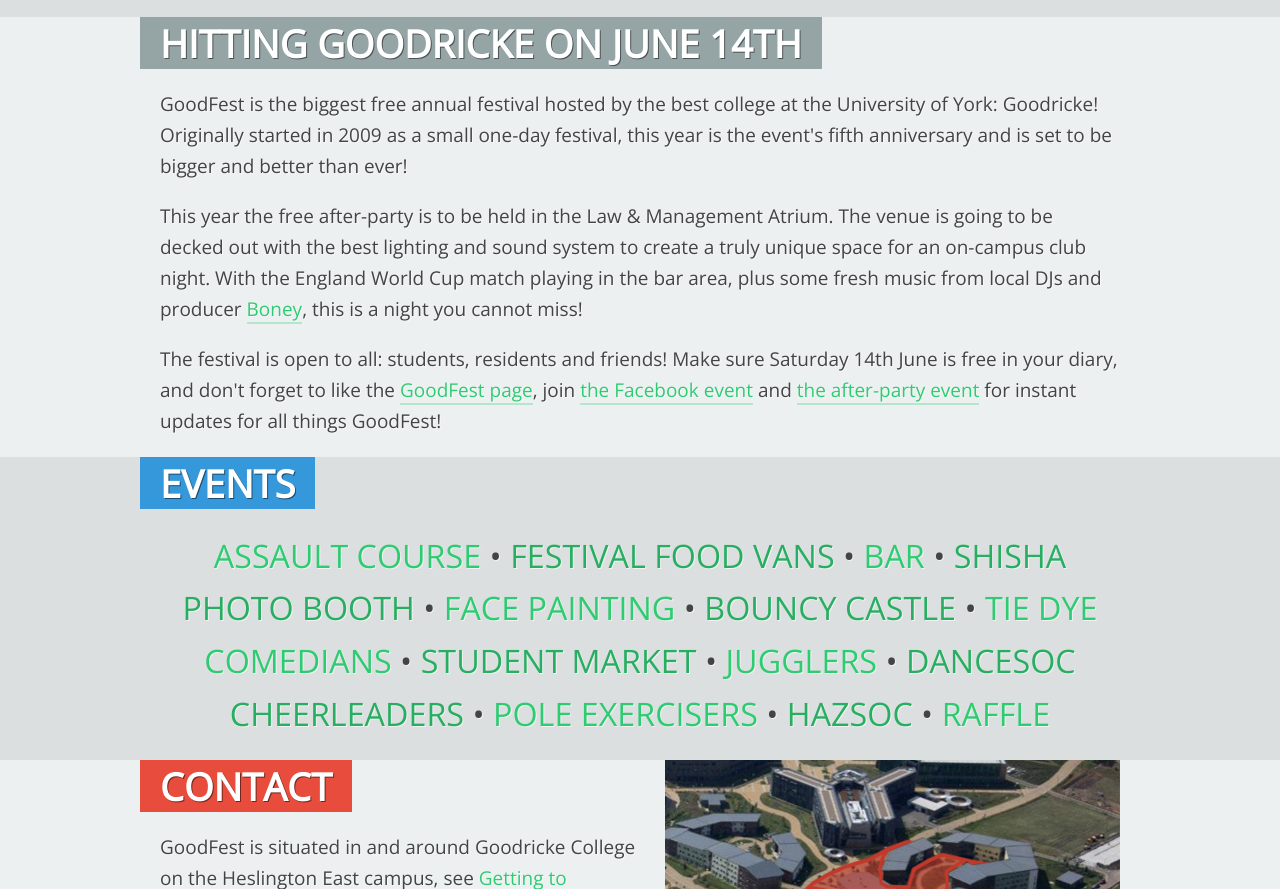
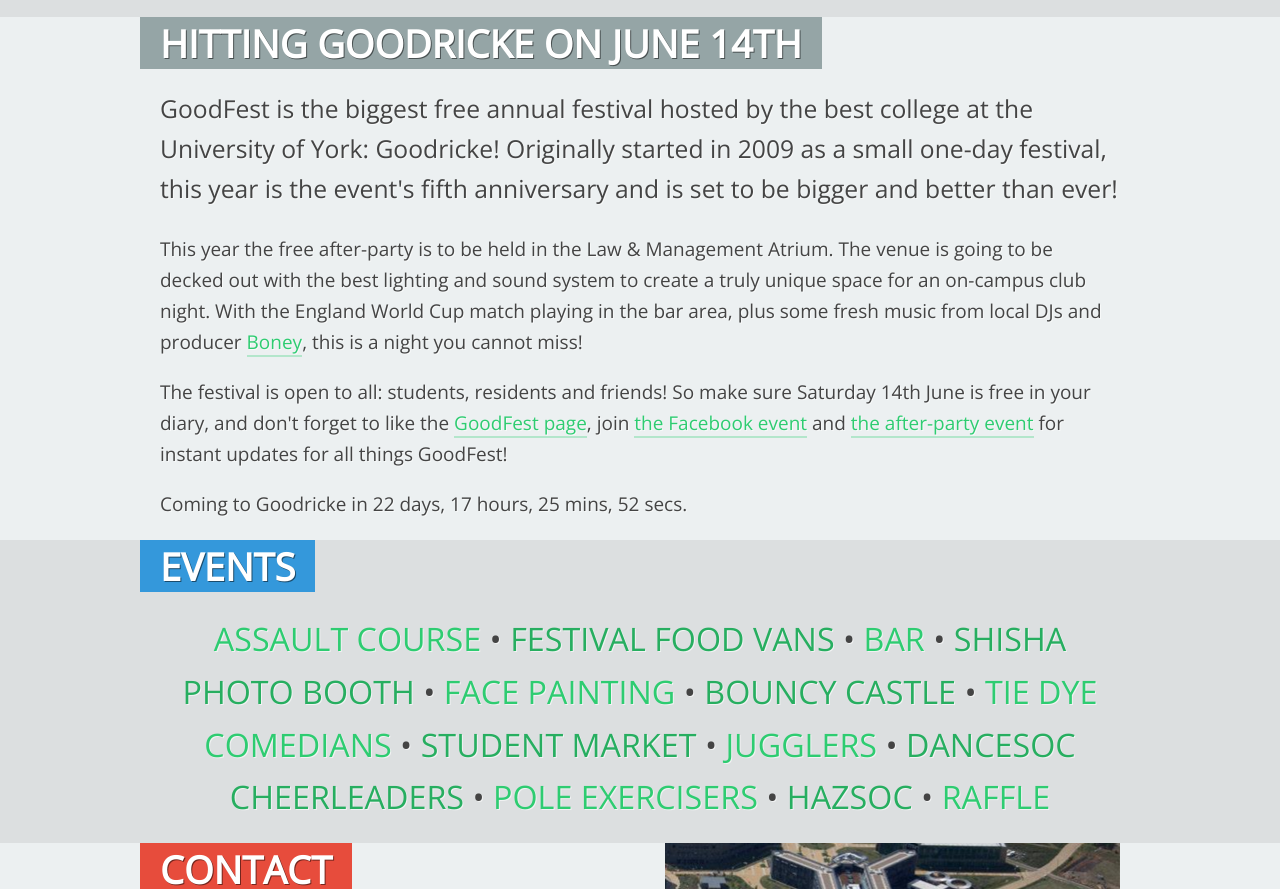
Before and after one commit to GoodrickeJCRC/goodfest-2014, a website: page static/index.html in a window 1280 px wide. Shown: the part 1352-2241 px from the top of the page. Drawn offline with nearby package versions, Linux system fonts and the light colour scheme; files that its build step writes are made by us from their sources.

Commit message:
Fixed nav; updated text; added countdown

```diff
--- a/Gruntfile.js
+++ b/Gruntfile.js
@@ -33,7 +33,8 @@
           'static/js/vendor/jquery.swfobject.1-1-1.js',
           'static/js/site.js',
           'static/js/nav.js',
-          'static/js/video.js'
+          'static/js/video.js',
+          'static/js/countdown.js'
         ],
         dest: 'dist/js/goodfest.js'
       }
--- a/static/index.html
+++ b/static/index.html
@@ -205,8 +205,10 @@
 			</p>
 
 			<p>
-				The festival is open to all: students, residents and friends! Make sure <strong>Saturday 14th June</strong> is free in your diary, and don't forget to like the <a href="https://www.facebook.com/goodfest">GoodFest page</a>, join <a href="https://www.facebook.com/events/225148627686382">the Facebook event</a> and <a href="https://www.facebook.com/events/517811698329638">the after-party event</a> for instant updates for all things GoodFest!
+				The festival is open to all: students, residents and friends! So make sure <strong>Saturday 14th June</strong> is free in your diary, and don't forget to like the <a href="https://www.facebook.com/goodfest">GoodFest page</a>, join <a href="https://www.facebook.com/events/225148627686382">the Facebook event</a> and <a href="https://www.facebook.com/events/517811698329638">the after-party event</a> for instant updates for all things GoodFest!
 			</p>
+
+			<p>Coming to Goodricke in <strong class="countdown">(calculating)</strong>.</p>
 		</div>
 	</section>
 
--- /dev/null
+++ b/static/js/countdown.js
@@ -0,0 +1,33 @@
+(function() {
+  'use strict';
+
+  var eventTime = new Date('Jun 14 2014 12:00:00').getTime();
+  var $countdown = $('.countdown');
+
+  var countdownInterval = setInterval(function() {
+    var now = new Date().getTime();
+    var secondsLeft = (eventTime - now) / 1000;
+
+    if(secondsLeft < 0) {
+      $countdown.parent().remove();
+      clearInterval(countdownInterval);
+      return;
+    }
+
+    var days = parseInt(secondsLeft / 86400);
+    secondsLeft %= 86400;
+
+    var hours = parseInt(secondsLeft / 3600);
+    secondsLeft %= 3600;
+
+    var minutes = parseInt(secondsLeft / 60);
+    var seconds = parseInt(secondsLeft % 60);
+
+    $countdown.text('');
+
+    if(days > 0)
+      $countdown.append(days + ' days, ');
+
+    $countdown.append(hours + ' hours, ' + minutes + ' mins, ' + seconds + ' secs');
+  }, 250);
+})();
--- a/static/js/nav.js
+++ b/static/js/nav.js
@@ -1,13 +1,13 @@
 (function() {
   'use strict';
+
+  var $nav = $('nav');
 
   function scrollToElement(target, push_state) {
     //console.log('scrolling to ' + target);
 
     if(typeof push_state === 'undefined')
       push_state = true;
-
-    var $nav = $('nav');
 
     // Animate our page scroll to the target. Once we've scrolled there, set our
     // location hash. We can't do it before otherwise we get a scroll jump before
@@ -16,7 +16,7 @@
       .stop(true, false) // cancel any other scrolls
       .animate({
         scrollTop: $(target).offset().top - $nav.height()
-      }, 100, 'easeInOutCubic', function() {
+      }, 100, function() {
         if(history && history.pushState && push_state && location.hash !== target) {
           //console.log('pushing ' + target);
           history.pushState({}, target.slice(1), target);
@@ -30,12 +30,16 @@
   }
 
 
-  $('nav a').click(function() {
-    var target = $(this).attr('href');
-    scrollToElement(target);
+  function updateNavFixed() {
+    var scrollTop = $(window).scrollTop();
+    var splashBottom = $('#splash').height();
 
-    return false;
-  });
+    if(scrollTop < splashBottom) {
+      $('body').removeClass('fixed-nav');
+    } else {
+      $('body').addClass('fixed-nav');
+    }
+  }
 
 
   function updateActiveNav() {
@@ -82,9 +86,18 @@
   }
 
 
+  $('nav a').click(function() {
+    var target = $(this).attr('href');
+    scrollToElement(target);
+
+    return false;
+  });
+
+
   $(window)
     .on('popstate', onPopState)
     .load(onPopState)
+    .scroll(updateNavFixed)
     .scroll(updateActiveNav);
 
 })();
--- a/static/less/type.less
+++ b/static/less/type.less
@@ -2,8 +2,8 @@
   line-height: @line-height;
   text-shadow: 1px 1px 0 rgba(255,255,255,0.6);
 
-  .lead {
-    font-size: 1.2em;
+  &.lead {
+    font-size: 1.3em;
   }
 }
 
```
